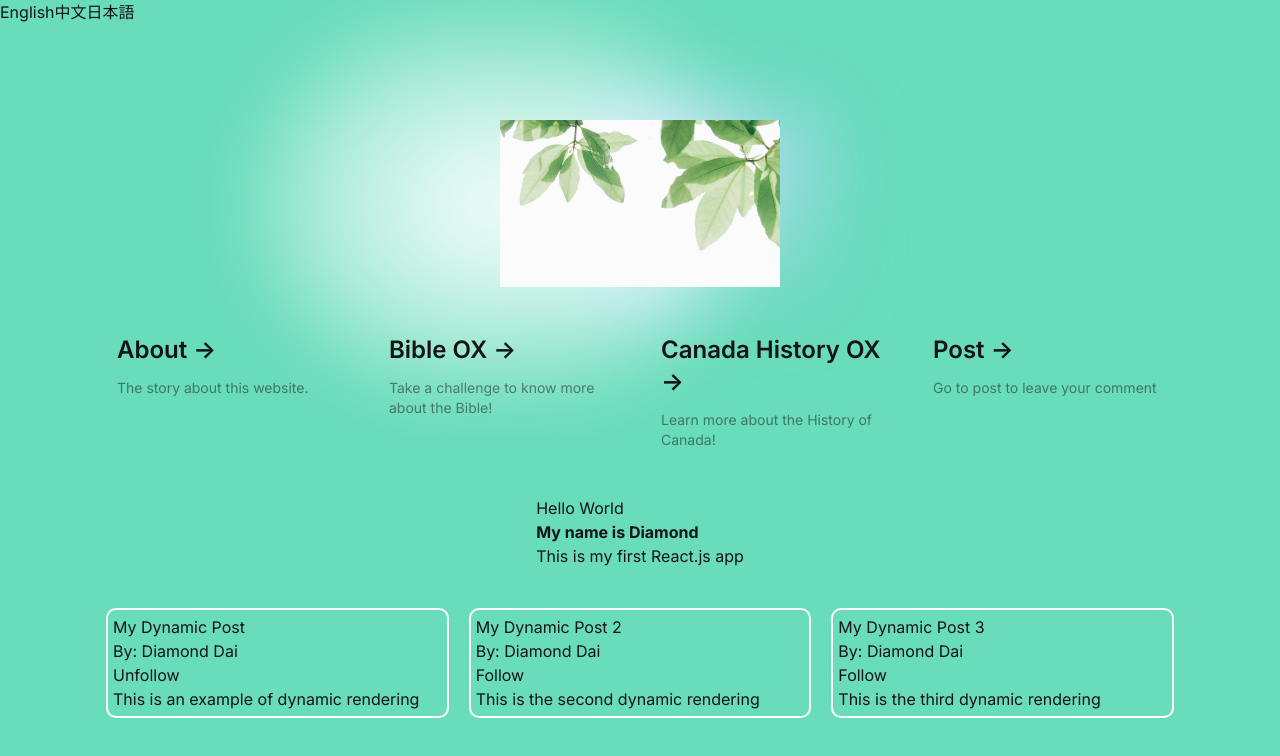
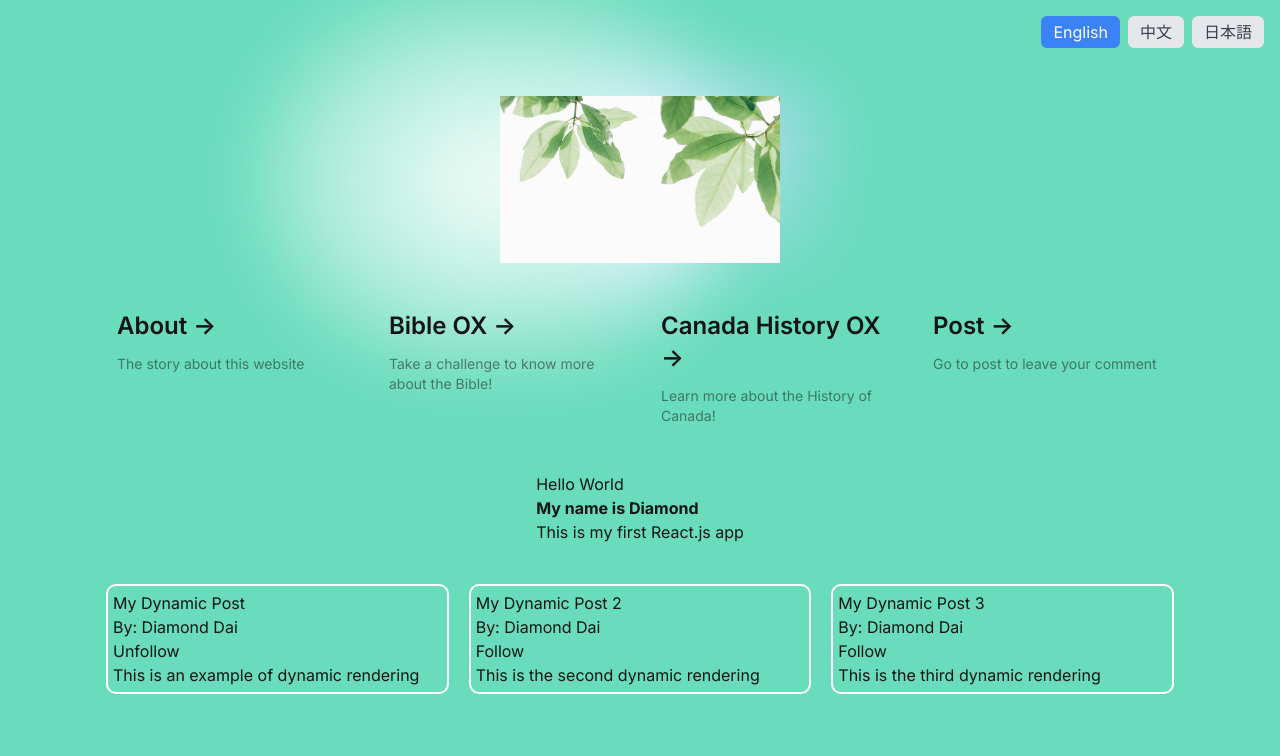
Before and after one commit to diamondcodebase/ox-app, a Next.js app: page / in a window 1280 px wide. Shown: the top 756 px of the page. Built offline with nearby package versions, Linux system fonts and the light colour scheme.

Commit message:
Lang handling and useSearchParams to pass currentLang to different pages

```diff
--- a/src/app/about/page.js
+++ b/src/app/about/page.js
@@ -1,8 +1,17 @@
 "use client";
 import BasicButtonPanel from "@/components/BasicButtonPanel"
+// For passing current lang state
+import Link from "next/link"; // import the Link Tag
+import translation from "@/data/translation";
+import { useSearchParams } from "next/navigation";
 
 export default function About() {
+    const searchParams = useSearchParams();
+    const currentLanguage = searchParams.get('currentLanguage');
+
     return (
+        <body>
+            <header>{currentLanguage}</header>
             <main className="flex min-h-screen flex-col items-center justify-between p-24">
                 <div className='text-3xl font-bold'>About</div>
                 <div className="z-10 max-w-5xl w-full items-center justify-between font-mono text-sm lg:flex">
@@ -10,6 +19,6 @@ export default function About() {
                 </div>
                 <BasicButtonPanel />
             </main>
-
+        </body>
     );
 }
--- a/src/app/bibleQuiz/page.js
+++ b/src/app/bibleQuiz/page.js
@@ -1,5 +1,6 @@
 "use client";
 import { useState, useEffect } from "react";
+import React from "react";
 import CountDownTimer from "@/components/CountDownTimer";
 import StatusBar from "@/components/StatusBar";
 import QuestionBox from "@/components/QuestionBox";
@@ -10,7 +11,16 @@ import ResultSummary from "@/components/ResultSummary";
 import BasicButtonPanel from "@/components/BasicButtonPanel";
 import Image from "next/image";
 
+// For passing current lang state
+import Link from "next/link"; // import the Link Tag
+import translation from "@/data/translation";
+import { useSearchParams } from "next/navigation";
+
+
 export default function BibleQuiz() {
+    const searchParams = useSearchParams();
+    const currentLanguage = searchParams.get('currentLanguage');
+
     const noOfRound = 5;
     const [isGameStarted, setGameStarted] = useState(false);
     const [isGameOver, setGameOver] = useState(false);
@@ -127,6 +137,8 @@ export default function BibleQuiz() {
     }
 
     return (
+        <body>
+            <header>{currentLanguage}</header>
             <main className="flex min-h-screen flex-col items-center justify-between p-10">
                 <div className='text-5xl font-bold p-3 m-3'>Bible OX Challenge</div>
                 <CountDownTimer
@@ -193,5 +205,6 @@ export default function BibleQuiz() {
                 />
                 <BasicButtonPanel />
             </main>
+        </body>
     );
 }
--- a/src/app/page.js
+++ b/src/app/page.js
@@ -1,17 +1,16 @@
 "use client";
 import Image from "next/image";
-import Link from "next/link"; // import the Link Tag
-import translation from "@/data/translation";
+import LanguageSelector from "@/components/LanguageSelector";
 import { Post } from "@/components/Post";
 import PostC from "@/components/PostC";
 import PostD from "@/components/PostDefault";
 import TextS, {TextIn} from "@/components/TextS";
 import React, { useState } from 'react';
 
-
-import LanguageSelector from "@/components/LanguageSelector";
-
-
+// For passing current lang state
+import Link from "next/link"; // import the Link Tag
+import translation from "@/data/translation";
+import { useSearchParams } from "next/navigation";
 
 export default function Home() {
   // Dynamic content rendering
@@ -38,22 +37,14 @@ export default function Home() {
 
   const [currentLanguage, setCurrentLanguage] = useState('en');
 
-  // Function to change the current language
-  function handleLanguageChange(lang)
-  {
-    setCurrentLanguage(lang);
-  };
-  function changeToEng(){ setCurrentLanguage('en') };
-  function changeToChi(){ setCurrentLanguage('zh') };
-  function changeToJap(){ setCurrentLanguage('ja') };
-
   return (
     <body>
       <header>
         <LanguageSelector
-          FnChangeEng={ () => changeToEng() }
-          FnChangeChi={ () => changeToChi() }
-          FnChangeJap={ () => changeToJap() }
+          FnChangeEng={ () => setCurrentLanguage('en') }
+          FnChangeChi={ () => setCurrentLanguage('zh') }
+          FnChangeJap={ () => setCurrentLanguage('ja') }
+          currentLang={currentLanguage}
         />
       </header>
       <main className="flex min-h-screen flex-col items-center justify-between p-24">
@@ -91,23 +82,29 @@ export default function Home() {
 
         <div className="mb-32 grid text-center lg:max-w-6xl lg:w-full lg:mb-0 lg:grid-cols-4 lg:text-left">
           <Link
-            href="/about"
+            href={{
+              pathname: "/about",
+              query: { currentLanguage: currentLanguage }
+            }}
             className="group rounded-lg border border-transparent px-5 py-4 transition-colors hover:border-gray-300 hover:bg-gray-100 hover:dark:border-neutral-700 hover:dark:bg-neutral-800/30"
             rel="noopener noreferrer"
           >
             <h2 className={`mb-3 text-2xl font-semibold`}>
-              {translation[currentLanguage].about} {" "}
+              {translation[currentLanguage]["mainpage"].about } {" "}
               <span className="inline-block transition-transform group-hover:translate-x-1 motion-reduce:transform-none">
                 -&gt;
               </span>
             </h2>
             <p className={`m-0 max-w-[30ch] text-sm opacity-50`}>
-              The story about this website.
+            { translation[currentLanguage].mainpage.aboutS }
             </p>
           </Link>
 
           <Link
-            href="/bibleQuiz"
+            href={{
+              pathname: "/bibleQuiz",
+              query: { currentLanguage: currentLanguage }
+            }}
             className="group rounded-lg border border-transparent px-5 py-4 transition-colors hover:border-gray-300 hover:bg-gray-100 hover:dark:border-neutral-700 hover:dark:bg-neutral-800/30"
             rel="noopener noreferrer"
           >
--- a/src/components/LanguageSelector.js
+++ b/src/components/LanguageSelector.js
@@ -1,12 +1,23 @@
 "use client";
 import React, { useState } from 'react';
 
-export default function LanguageSelector({FnChangeEng, FnChangeChi, FnChangeJap}) {
+export default function LanguageSelector({FnChangeEng, FnChangeChi, FnChangeJap, currentLang}) {
   return (
-    <div>
-      <button onClick={ FnChangeEng }>English</button>
-      <button onClick={ FnChangeChi }>中文</button>
-      <button onClick={ FnChangeJap }>日本語</button>
+    <div className="relative">
+      <div className="absolute top-4 right-4 flex space-x-2">
+        <button className={`px-3 py-1 rounded-md ${
+            currentLang === 'en'
+              ? 'bg-blue-500 text-white'
+              : 'bg-gray-200 text-gray-700'}`} onClick={ FnChangeEng }>English</button>
+        <button className={`px-3 py-1 rounded-md ${
+            currentLang === 'zh'
+              ? 'bg-blue-500 text-white'
+              : 'bg-gray-200 text-gray-700'}`} onClick={ FnChangeChi }>中文</button>
+        <button className={`px-3 py-1 rounded-md ${
+            currentLang === 'ja'
+              ? 'bg-blue-500 text-white'
+              : 'bg-gray-200 text-gray-700'}`} onClick={ FnChangeJap }>日本語</button>
+      </div>
     </div>
   );
 }
--- a/src/data/translation.json
+++ b/src/data/translation.json
@@ -1,5 +1,9 @@
 {
     "en": {
+        "mainpage": {
+            "about": "About",
+            "aboutS": "The story about this website"
+        },
         "about": "About",
         "lang": "Language",
         "english": "English",
@@ -7,6 +11,10 @@
         "japanese": "Japanese"
     },
     "zh": {
+        "mainpage": {
+            "about": "關於這網站",
+            "aboutS": "有關這個網站的由來"
+        },
         "about": "關於這網頁",
         "lang": "語言",
         "english": "英語",
@@ -14,6 +22,10 @@
         "japanese": "日語"
     },
     "ja": {
+        "mainpage": {
+            "about": "について",
+            "aboutS": "このウェブサイトの成り立ちについて"
+        },
         "about": "について",
         "lang": "言語",
         "english": "英語",
```
Lines whose indentation alone changed are shown as unchanged.
